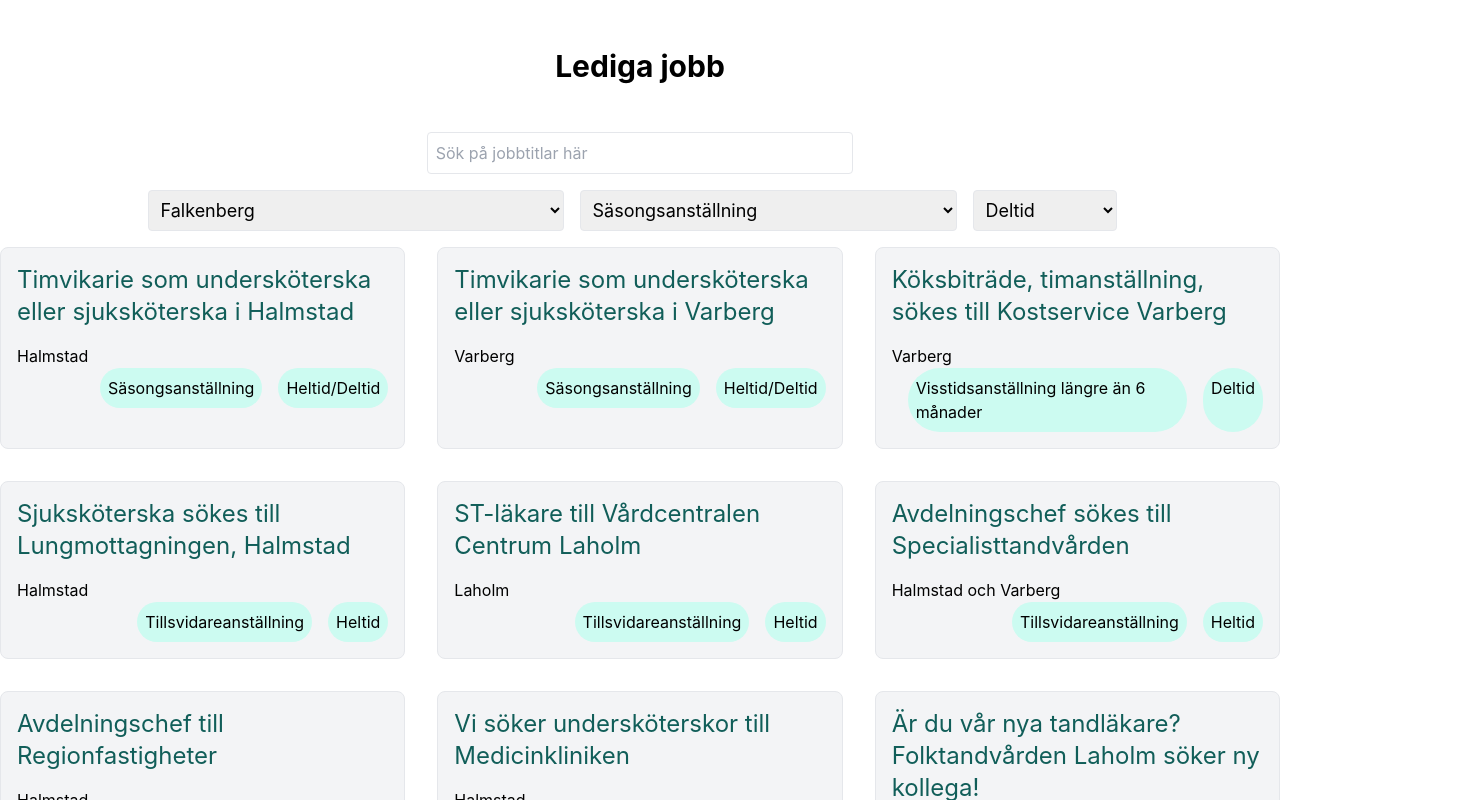
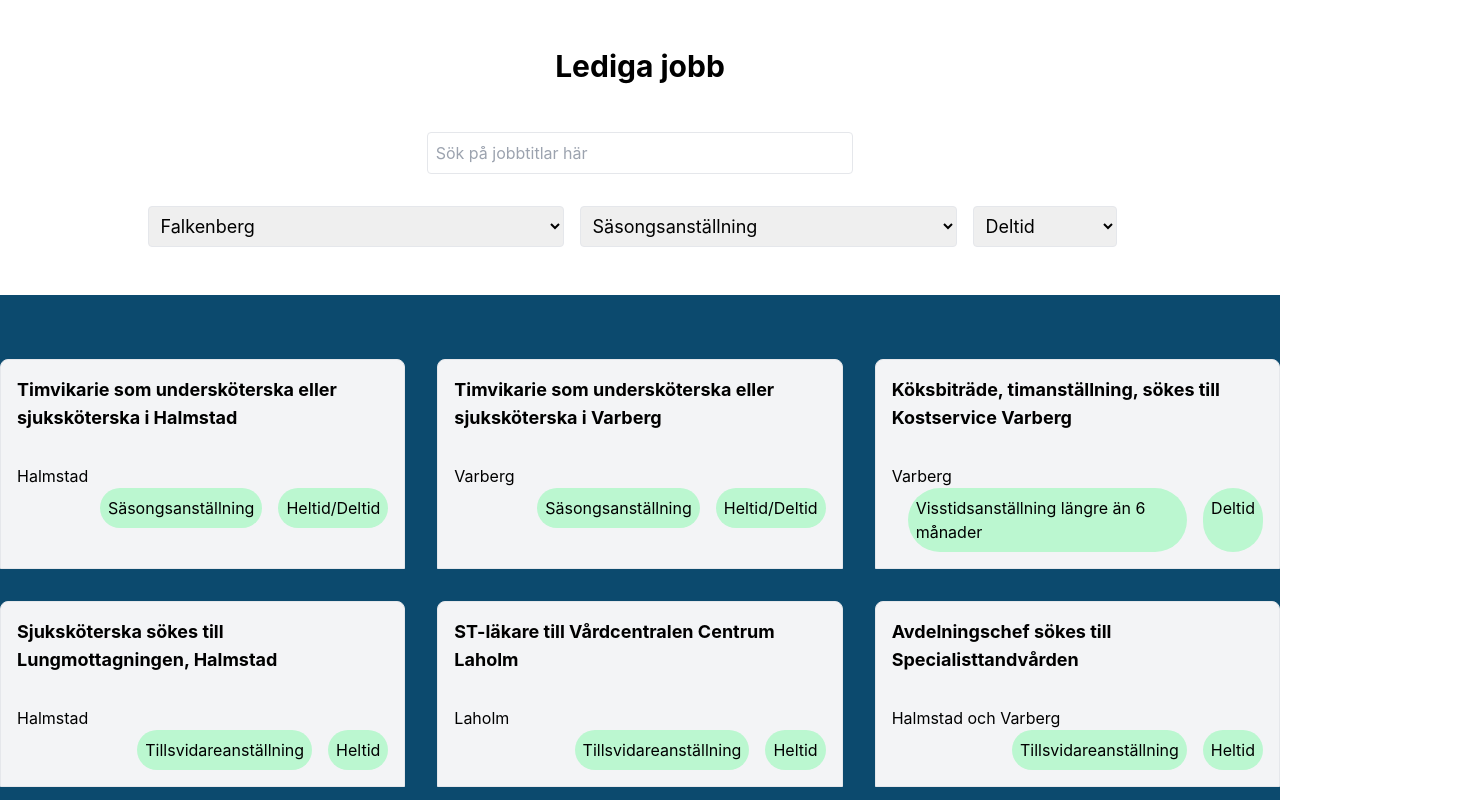
Before and after one commit to viktor-sarge/varbi, a React (Create React App) app: page / in a window 1280 px wide. Shown: the top 800 px of the page, 1474 px wide, since content can reach past the window. Built offline with nearby package versions, Linux system fonts and the light colour scheme.

Commit message:
feat(design): 💄 Bring design in line with our actual sketches
Tagit designen närmare våra skisser i Figma

```diff
--- a/src/App.js
+++ b/src/App.js
@@ -42,21 +42,27 @@ function App() {
   };
 
   return (
-    <div className="App container mx-auto">
+    <div className="App">
+
+      <div className='container mx-auto'>
         <div className='text-center'>
           <h1 className='text-3xl font-bold py-12'>Lediga jobb</h1>
         </div>
         <div className='flex justify-center'>
           <SearchBox onChangeHandler={onSearchChange} placeholder='Sök på jobbtitlar här' className='search-box' />
         </div>
-
-      <div className='flex py-4 justify-center'>
+        <div className='flex pt-8 pb-12 justify-center'>
           <Dropdown values={towns} name="towns" id="towns-select" />
           <Dropdown values={types} name="types" id="types-select" />
           <Dropdown values={hours} name="hours" id="hours-select" />
         </div>
+      </div>
 
+      <div className='bg-sky-900'>
+        <div className='container mx-auto pt-16'>
           <Grid data={filteredJobs} />
+        </div>
+      </div>
     </div>
   );
 }
--- a/src/components/card/card.component.jsx
+++ b/src/components/card/card.component.jsx
@@ -2,12 +2,12 @@ import Label from '../label/label.component';
 
 const Card = (props) => {
 	return (
-		<div className="rounded-lg border p-4 bg-gray-100">
-			<h2 className="text-2xl pb-4 text-teal-800">{props.data.title}</h2>
+		<div className="rounded-t-lg border p-4 bg-gray-100">
+			<h2 className="text-lg font-bold pb-8">{props.data.title}</h2>
 			<p>{props.data.town}</p>
 			<div className="flex justify-end">
-				<Label content={props.data.type} background="bg-teal-100" />
-				<Label content={props.data.hours} background="bg-teal-100" />
+				<Label content={props.data.type} background="bg-green-200" />
+				<Label content={props.data.hours} background="bg-green-200" />
 			</div>
 		</div>
 	);
```
Lines whose indentation alone changed are shown as unchanged.
